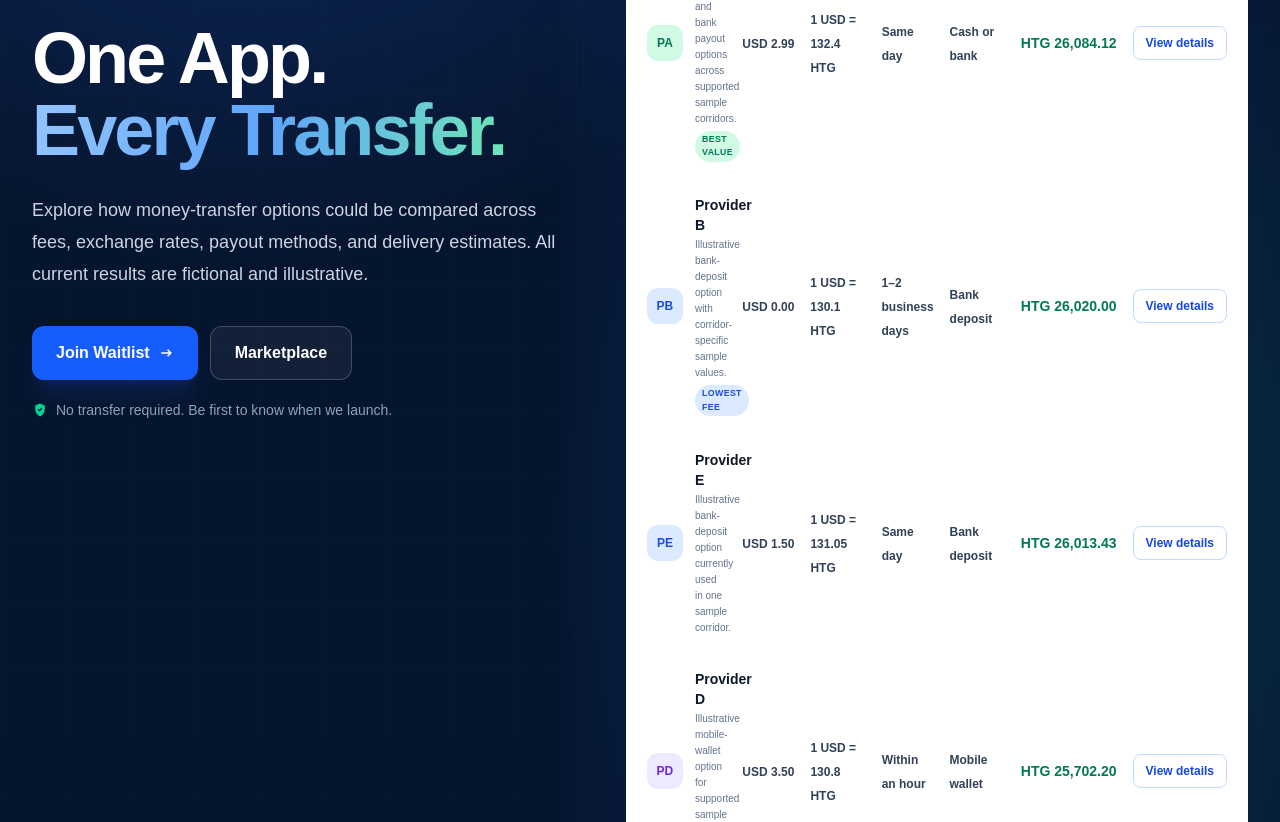
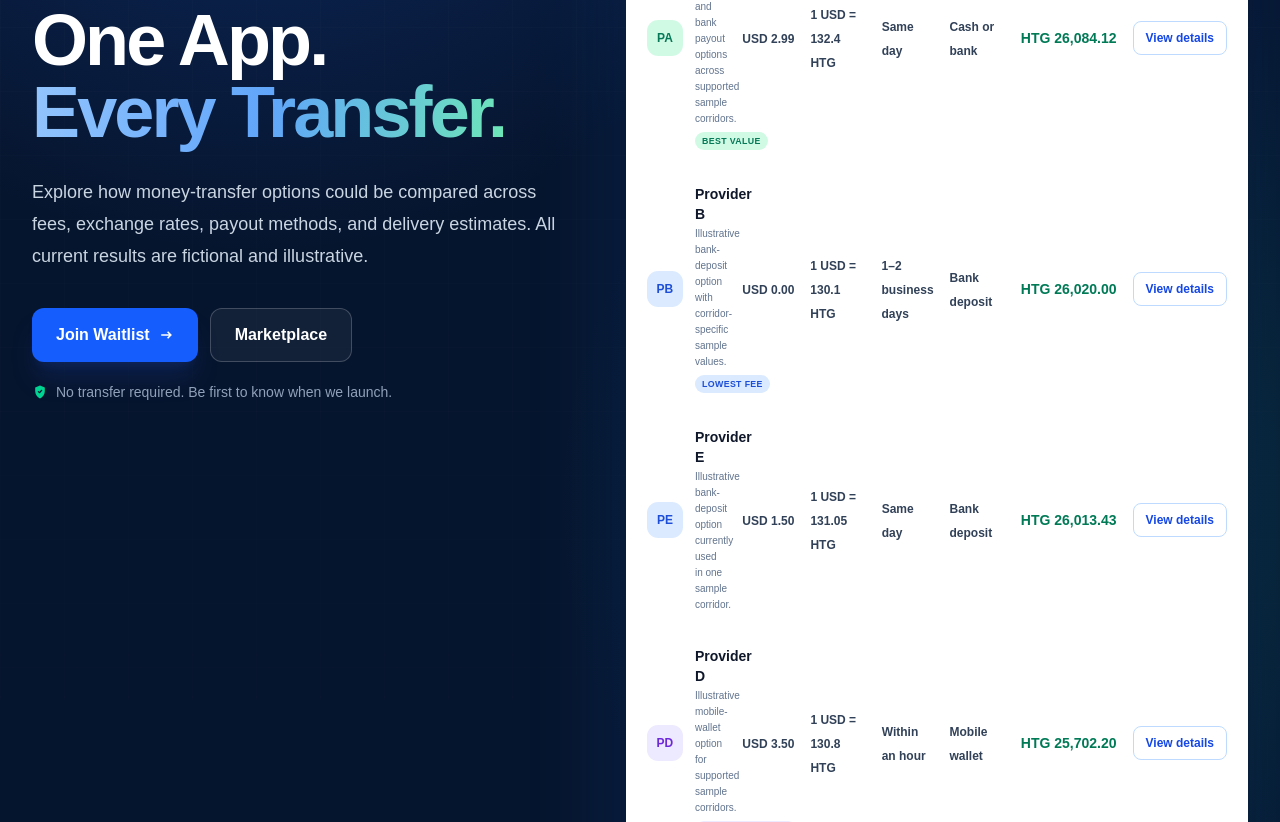
Before and after one commit to RPGA2015/TransferHub, a Next.js app: page /en in a window 1280 px wide. Shown: the part 1061-1883 px from the top of the page. Built offline with nearby package versions, Linux system fonts and the light colour scheme.

Commit message:
Improve comparison badge clarity

```diff
--- a/components/ProviderBadge.tsx
+++ b/components/ProviderBadge.tsx
@@ -2,5 +2,5 @@ import type { ProviderResult } from "@/lib/types/transfer";
 
 export default function ProviderBadge({ provider }: { provider: ProviderResult }) {
   if (!provider.badge) return null;
-  return <span className={`badge badge-${provider.accent}`}>{provider.badge}<span className="sr-only"> in this illustrative comparison</span></span>;
+  return <span className={`badge badge-${provider.accent} whitespace-nowrap`}>{provider.badge}<span className="sr-only"> in this illustrative comparison</span></span>;
 }
```
